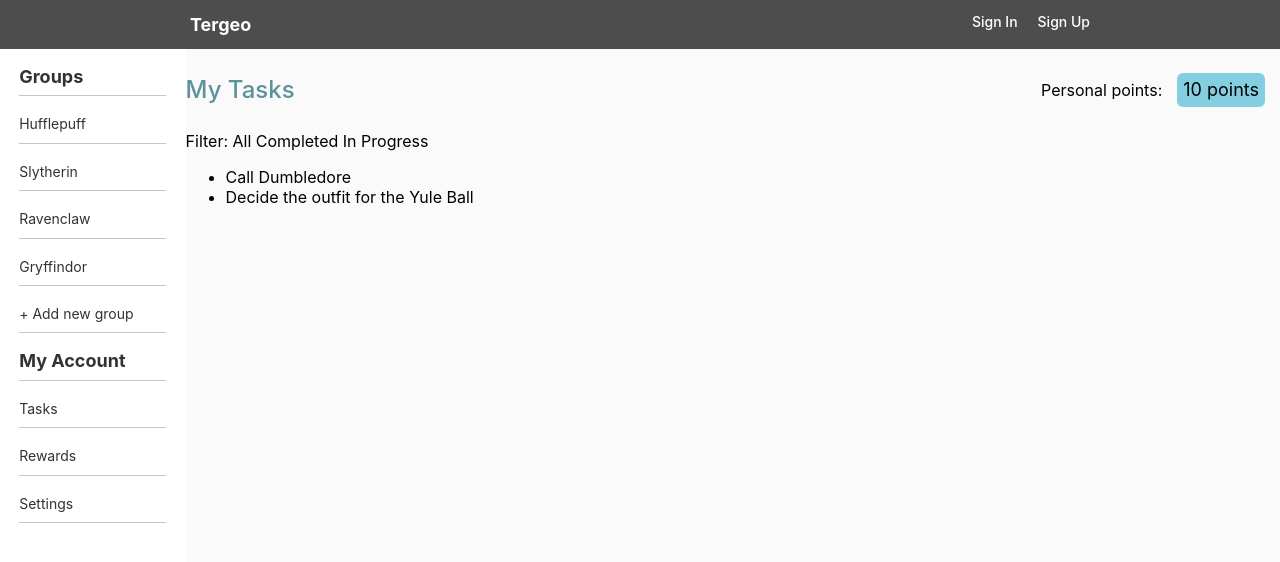
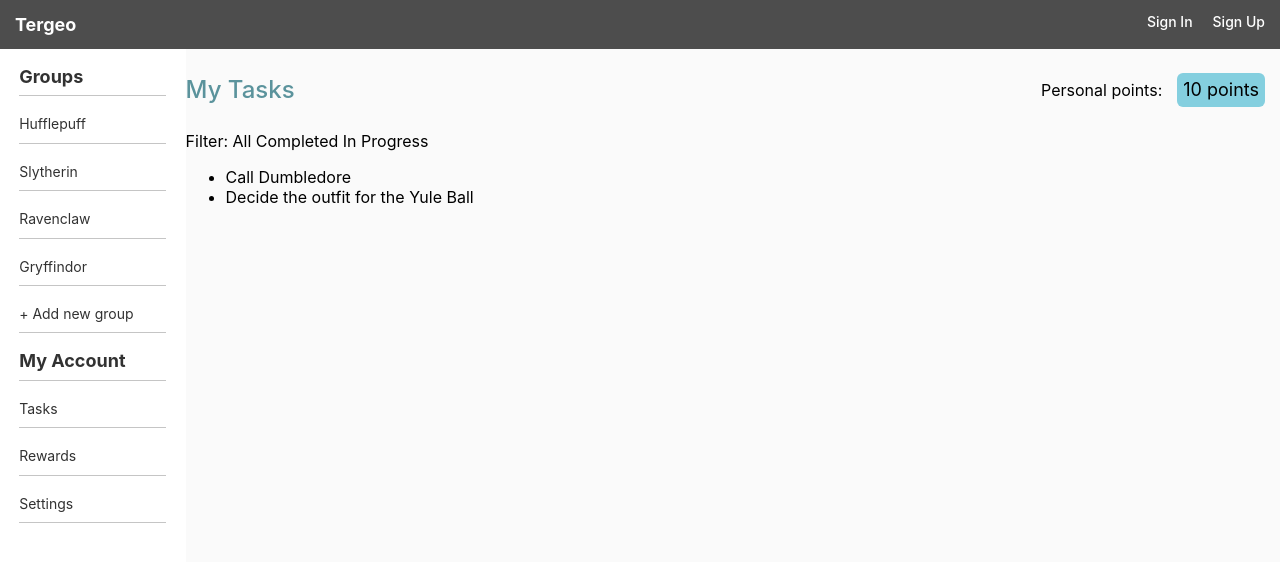
Before and after one commit to NicolePell/tergeo-typescript, a React (Create React App) app in the folder tergeo-ui/: page / in a window 1280 px wide. Shown: the top 562 px of the page. Built offline with nearby package versions, Linux system fonts and the light colour scheme.

Commit message:
feat(app header): fix spacing

```diff
--- a/tergeo-ui/src/components/AppHeader.tsx
+++ b/tergeo-ui/src/components/AppHeader.tsx
@@ -12,9 +12,10 @@ const Container = styled.div`
 `;
 
 const Menu = styled.div`
-  width: 900px;
   display: flex;
   justify-content: space-between;
+  width: 100%;
+  margin: 0 15px;
 `;
 
 const Logo = styled(H4)`
```
